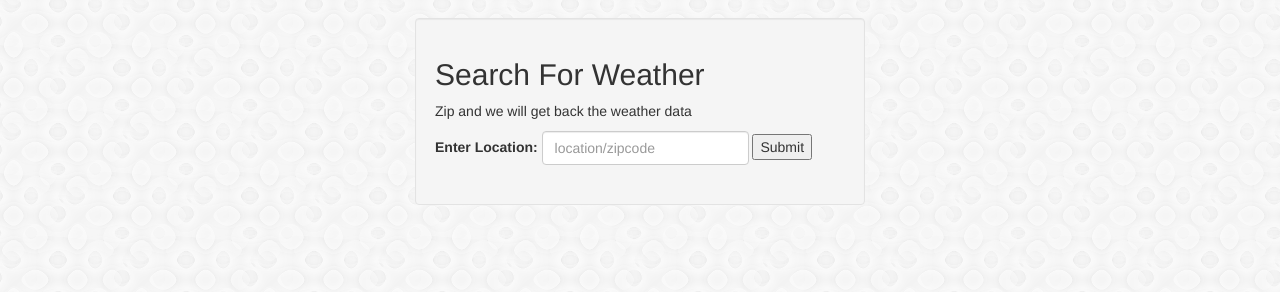
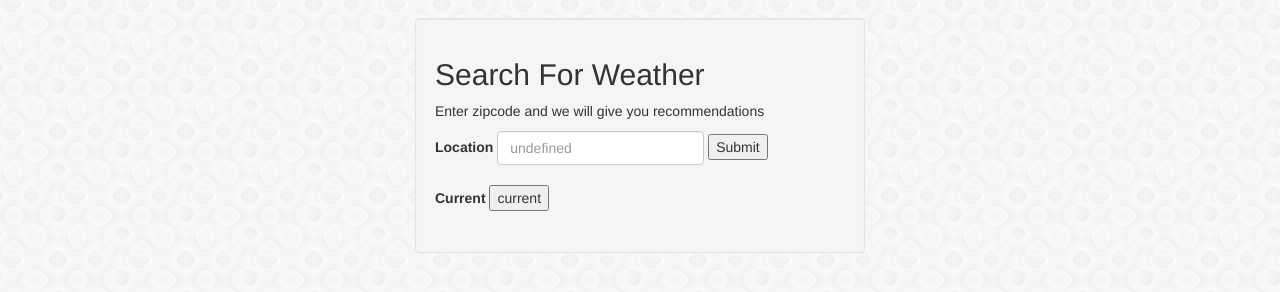
Before and after one commit to jdavis4/WSHack, a plain HTML site: page index.html in a window 1280 px wide. Shown: the part 54-346 px from the top of the page. Drawn offline with nearby package versions, Linux system fonts and the light colour scheme; no server answers.

Commit message:
default is current location

```diff
--- a/index.html
+++ b/index.html
@@ -39,16 +39,22 @@
 
     <div class="well" id="zipcode">
         <h2>Search For Weather</h2>
-        <p>Zip and we will get back the weather data</p>
+        <p>Enter zipcode and we will give you recommendations</p>
 
+      <form id="zip" class="form-inline" action="javascript:void(0);">
+        <div class="form-group">
+        <label>Location</label>
+        <input type="text" class="form-control" name="loc" id="loc" placeholder="location/zipcode">
+        <input type="submit"><br /><br />
+        </div>
+      </form>
 
-        <form id="target" class="form-inline" action="javascript:void(0);">
+      <form id="current" class="form-inline" action="javascript:void(0);">
         <div class="form-group">
-            <label>Enter Location:</label>
-            <input type="text" class="form-control" name="loc" id="loc" placeholder="location/zipcode">
-            <input type="submit"><br /><br />
+        <label>Current</label>
+        <input type="submit" value="current"><br /><br />
         </div>
-        </form>
+      </form>
 
     <span id='display'></span>
 
--- a/query.js
+++ b/query.js
@@ -1,22 +1,22 @@
 var base_url = "http://api.wunderground.com/api/8b1c1856ceead734/geolookup/conditions/q/"
-var ext = ".json"
+var ext = ".json";
 var results = "";
 
 $(function($) {
+    query_url = base_url + "autoip" + ext;
+    $.getJSON(query_url, parse_data);
+    console.log(JSON.stringify(results.city));
+
+    document.getElementById("loc").placeholder = results.city;
+
   //Upon submit, submit an ajax request and return JSON object
   $("#zip").submit(function() {
       zip = $("#loc").val();
-      console.log(zip);
 
       query_url = base_url + zip + ext;
 
       $.getJSON(query_url,parse_data);
 
-});
-    $("#current").submit(function() {
-      query_url = base_url + "autoip" + ext;
-
-    $.getJSON(query_url, parse_data);
 });
 
 
```
